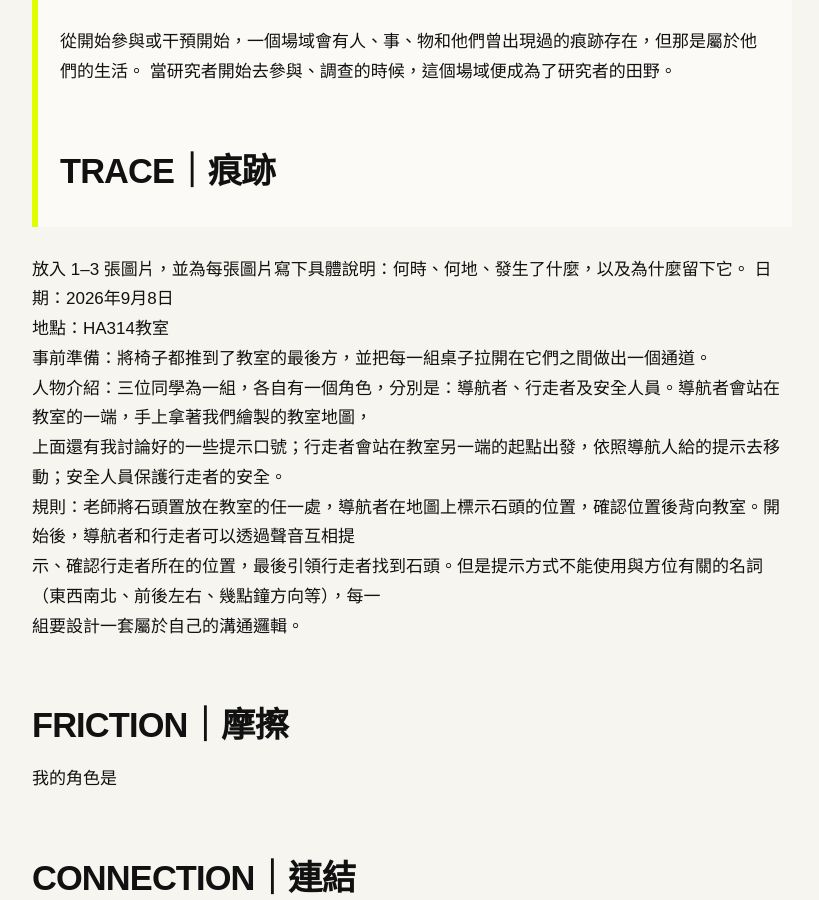
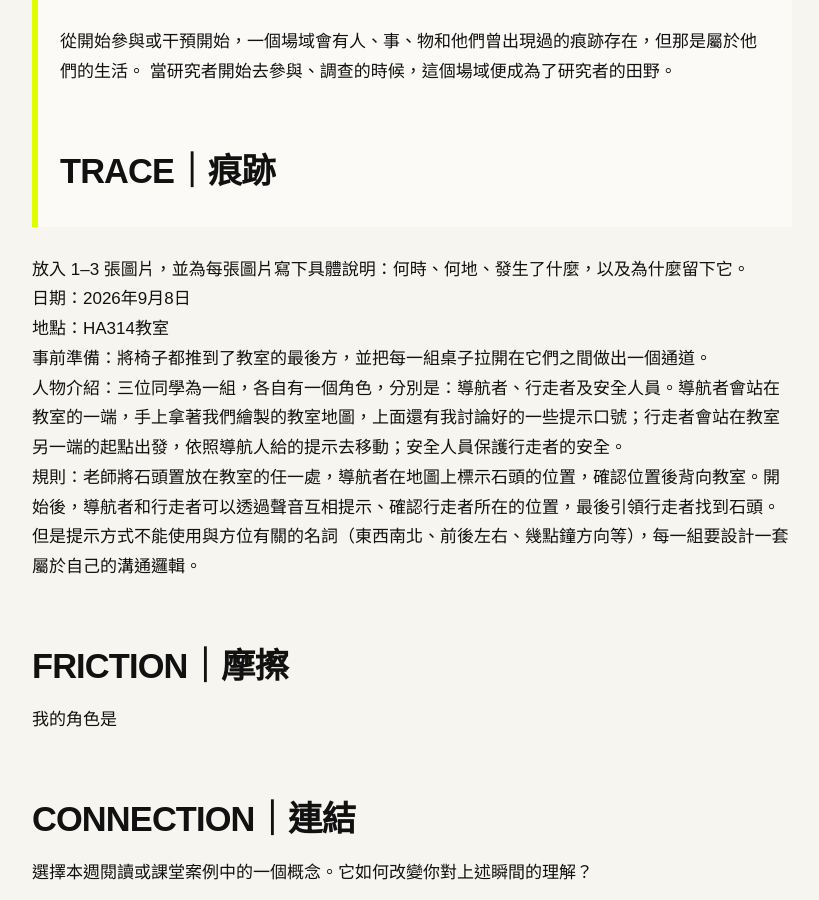
Before and after one commit to Jam72281/fieldworkarchive, a Jekyll site: the page built from weeks/week-01.md, in a window 1280 px wide and 900 px high, scrolled down 382 px. Shown: the whole window, without its empty margins (48-867 px from the left). Built offline with Jekyll 4.4.1, drawn with Linux system fonts in a browser that asks for light colours.

```diff
--- a/weeks/week-01.md
+++ b/weeks/week-01.md
@@ -16,11 +16,8 @@ permalink: /weeks/week-01/
 日期：2026年9月8日
 地點：HA314教室
 事前準備：將椅子都推到了教室的最後方，並把每一組桌子拉開在它們之間做出一個通道。
-人物介紹：三位同學為一組，各自有一個角色，分別是：導航者、行走者及安全人員。導航者會站在教室的一端，手上拿著我們繪製的教室地圖，
-上面還有我討論好的一些提示口號；行走者會站在教室另一端的起點出發，依照導航人給的提示去移動；安全人員保護行走者的安全。
-規則：老師將石頭置放在教室的任一處，導航者在地圖上標示石頭的位置，確認位置後背向教室。開始後，導航者和行走者可以透過聲音互相提
-示、確認行走者所在的位置，最後引領行走者找到石頭。但是提示方式不能使用與方位有關的名詞（東西南北、前後左右、幾點鐘方向等），每一
-組要設計一套屬於自己的溝通邏輯。
+人物介紹：三位同學為一組，各自有一個角色，分別是：導航者、行走者及安全人員。導航者會站在教室的一端，手上拿著我們繪製的教室地圖，上面還有我討論好的一些提示口號；行走者會站在教室另一端的起點出發，依照導航人給的提示去移動；安全人員保護行走者的安全。
+規則：老師將石頭置放在教室的任一處，導航者在地圖上標示石頭的位置，確認位置後背向教室。開始後，導航者和行走者可以透過聲音互相提示、確認行走者所在的位置，最後引領行走者找到石頭。但是提示方式不能使用與方位有關的名詞（東西南北、前後左右、幾點鐘方向等），每一組要設計一套屬於自己的溝通邏輯。
 
 ## FRICTION｜摩擦
 
```
